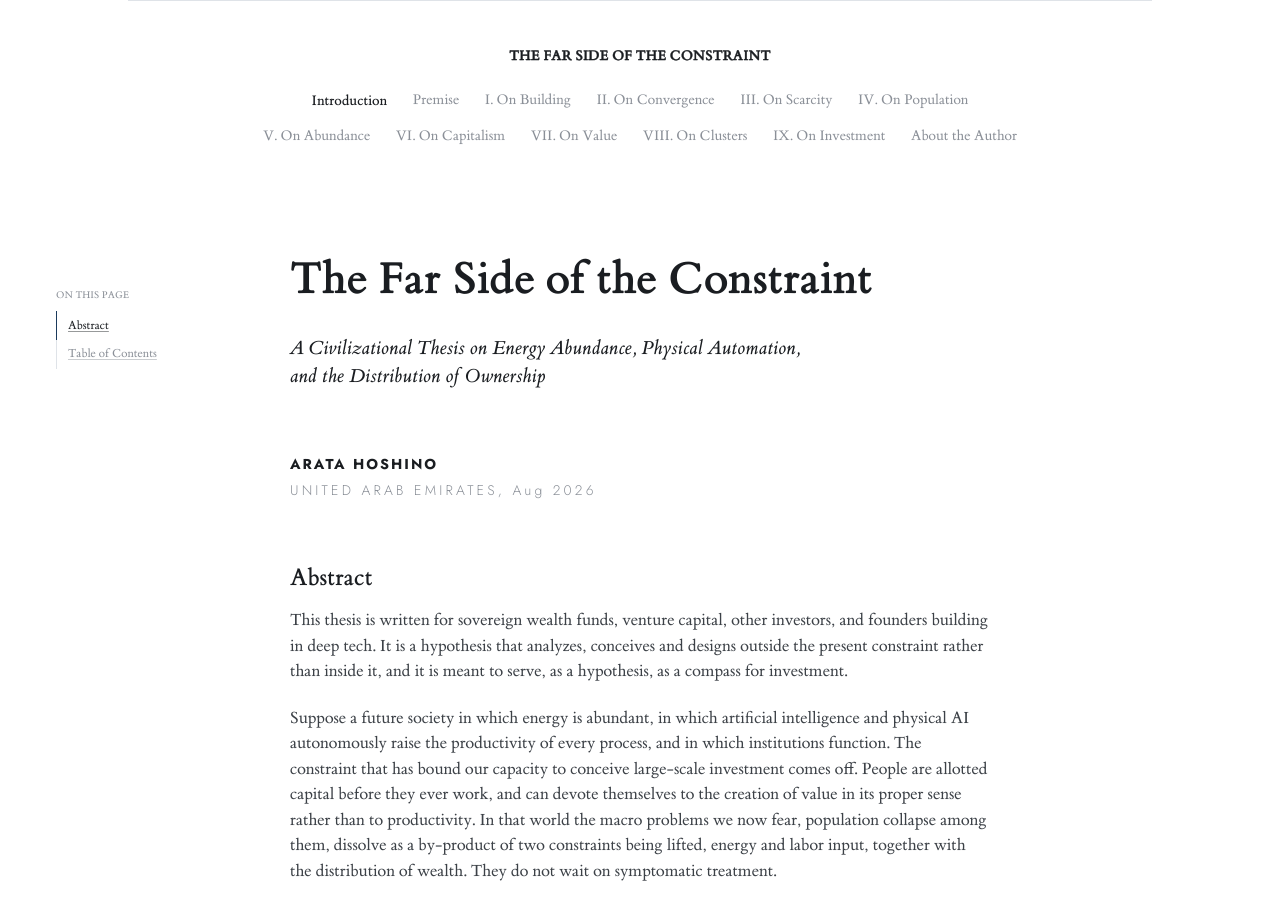
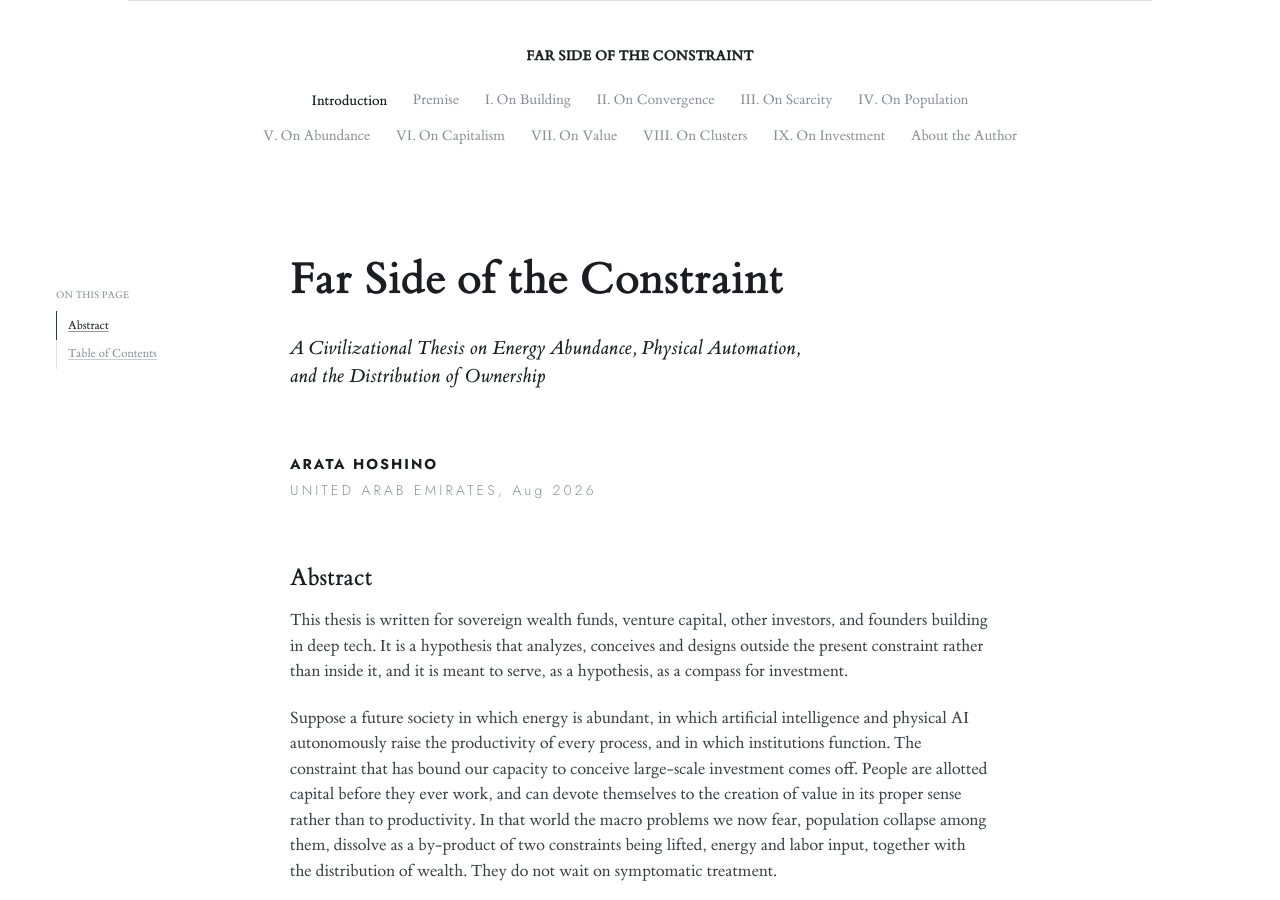
Before and after one commit to arata-hoshino/arata-hoshino.github.io, a Jekyll site: the page built from index.md, in a window 1280 px wide and 900 px high. Built offline with Jekyll 4.4.1, drawn with Linux system fonts in a browser that asks for light colours.

Commit message:
Drop the article from the title
The running head and the cover heading now both read Far Side of the
Constraint.

Co-Authored-By: Claude Opus 5 <noreply@anthropic.com>

```diff
--- a/_config.yml
+++ b/_config.yml
@@ -1,4 +1,4 @@
-title: "The Far Side of the Constraint"
+title: "Far Side of the Constraint"
 author: "Arata Hoshino"
 tagline: "Energy abundance, physical automation, and the distribution of ownership"
 description: "A thesis by Arata Hoshino on the one structural constraint behind stagnation, falling births, and artificial intelligence running into a wall of electricity."
--- a/index.md
+++ b/index.md
@@ -1,7 +1,7 @@
 ---
 layout: home
-title: "The Far Side of the Constraint"
-heading: "The Far Side of the Constraint"
+title: "Far Side of the Constraint"
+heading: "Far Side of the Constraint"
 subtitle: "A Civilizational Thesis on Energy Abundance, Physical Automation,<br>and the Distribution of Ownership"
 authors:
   - name: "Arata Hoshino"
```
